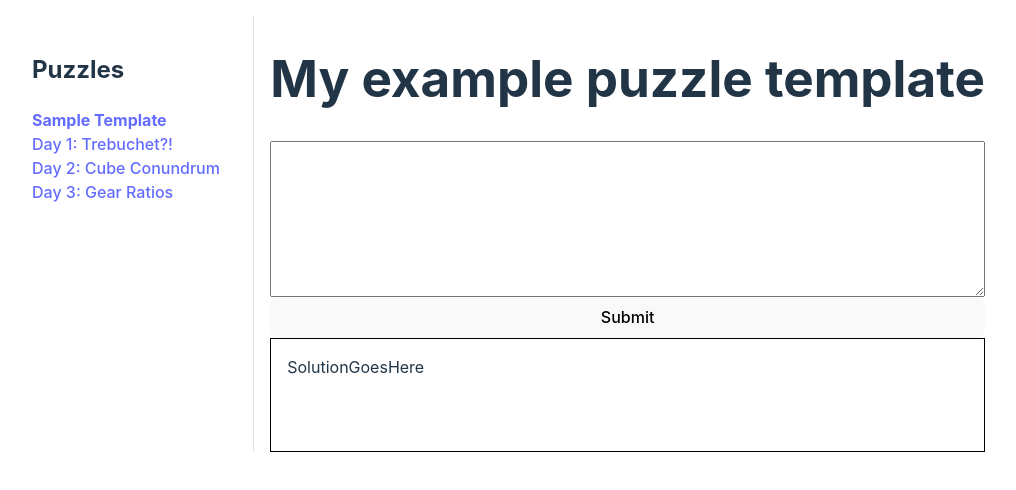
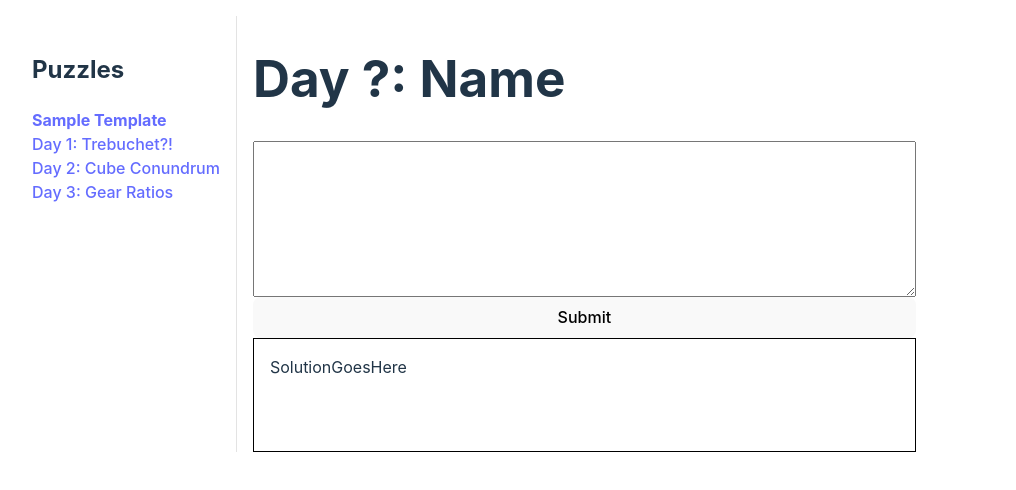
Before and after one commit to bc5g15/aoc-2023-react, a React (Vite) app: page /#/2023/1 in a window 1280 px wide. Shown: the part 166-656 px from the top of the page, without its empty margins (0-1016 px from the left). Built offline with nearby package versions, Linux system fonts and the light colour scheme.

Commit message:
Improve puzzle template

```diff
--- a/src/puzzles/Template.tsx
+++ b/src/puzzles/Template.tsx
@@ -1,11 +1,18 @@
-import { PuzzleForm } from "./PuzzleForm";
+import { PuzzleForm, Solution } from "./PuzzleForm"
 
-export function Template() {
-
+const solve: Solution = (input) => {
     return (<>
-        <h1>My example puzzle template</h1>
-        <PuzzleForm
-            onSolve={(text) => (<div>{text}</div>)}
-        />
+        <div>
+            {input}
+        </div>
+        <div>
+        </div>
     </>)
 }
+
+export const Template = () => (
+    <>
+        <h1>Day ?: Name</h1>
+        <PuzzleForm onSolve={solve} />
+    </>
+)
```
